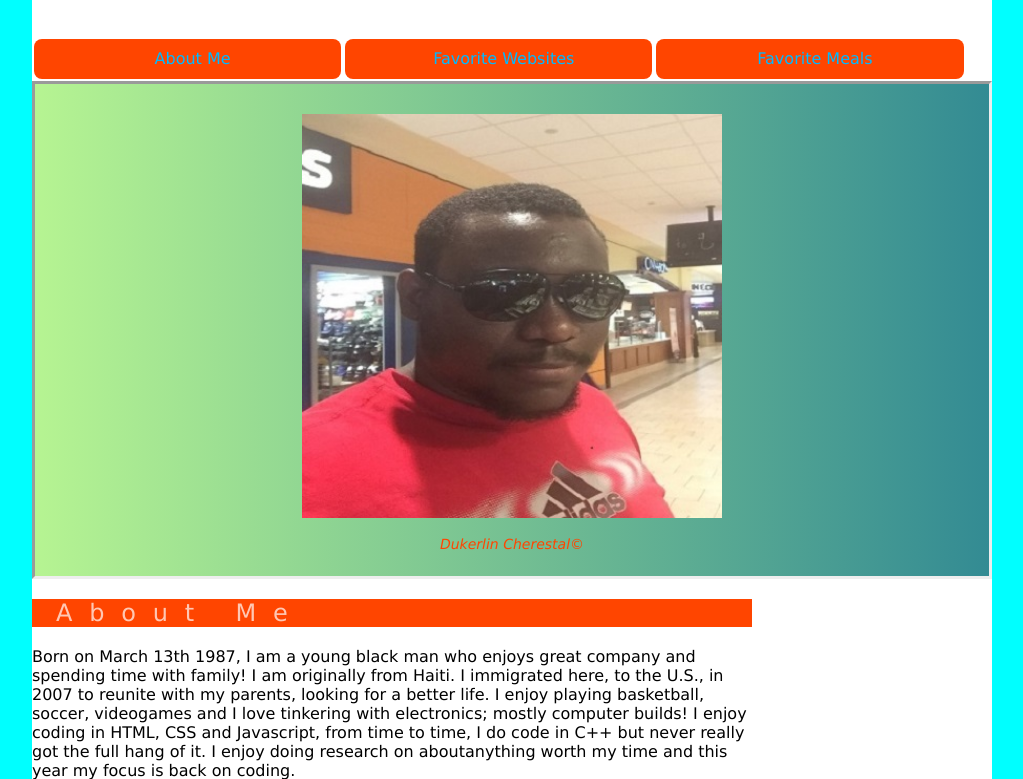
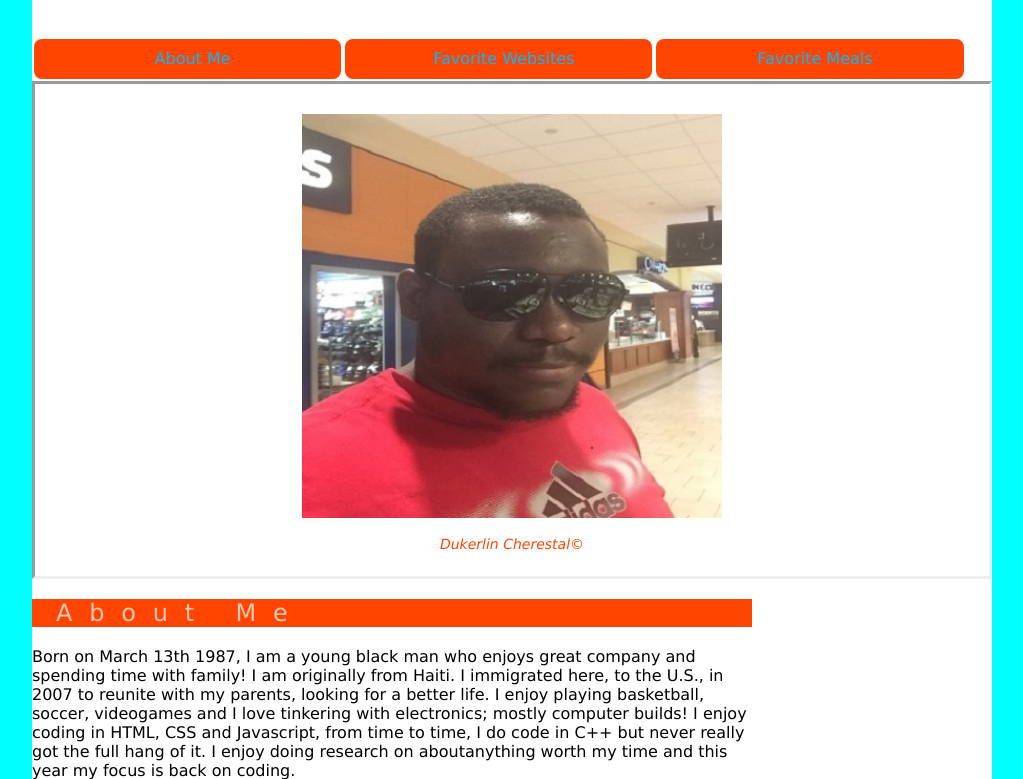
Before and after one commit to SUperdetail87/SUperdetail87.github.io, a plain HTML site: page index.htm in a window 1280 px wide. Shown: the part 650-1429 px from the top of the page, without its empty margins (136-1159 px from the left). Drawn offline with Linux system fonts and the light colour scheme.

Commit message:
Update cpt330.css

```diff
--- a/cpt330.css
+++ b/cpt330.css
@@ -71,11 +71,10 @@ header h2 {
 aside {
 	display: block;
 	text-align: center;
-
 	padding: 30px 10px 10px 10px;
 	border-style: inset;
 	margin: 0px 0px 0px 0px;
-	background-image: linear-gradient(to right, rgb(182, 244, 146), rgb(51, 139, 147));
+	background-color: linear-gradient(to right, rgb(182, 244, 146), rgb(51, 139, 147));
 }
 
 aside p {
```
